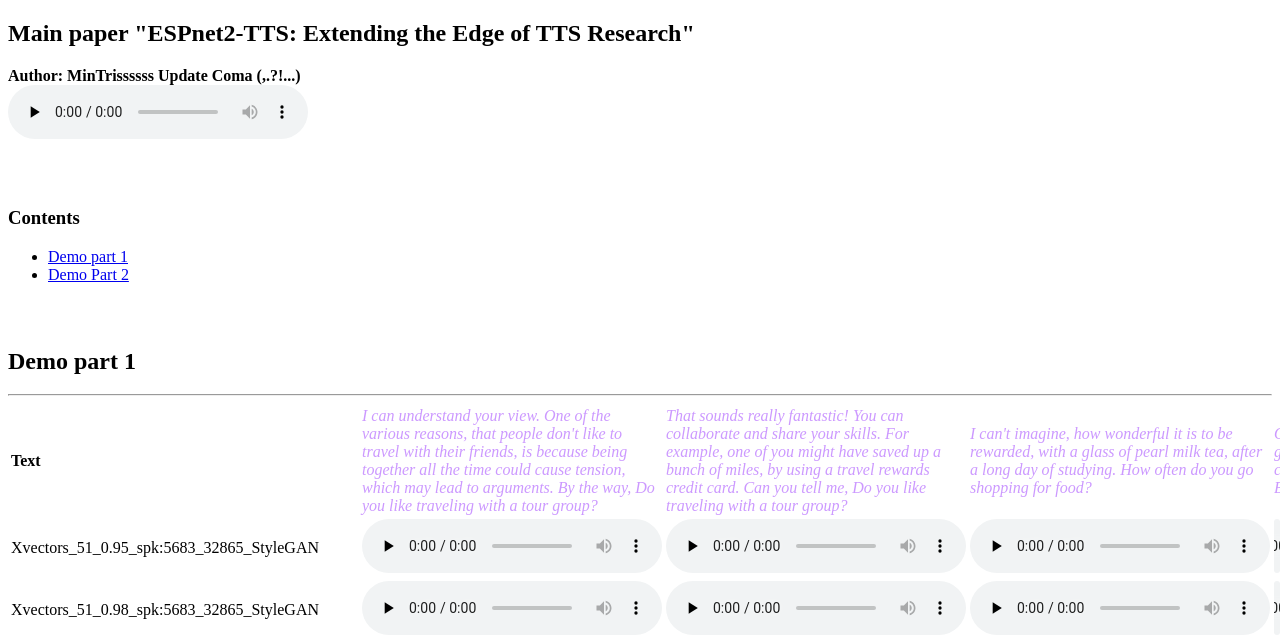
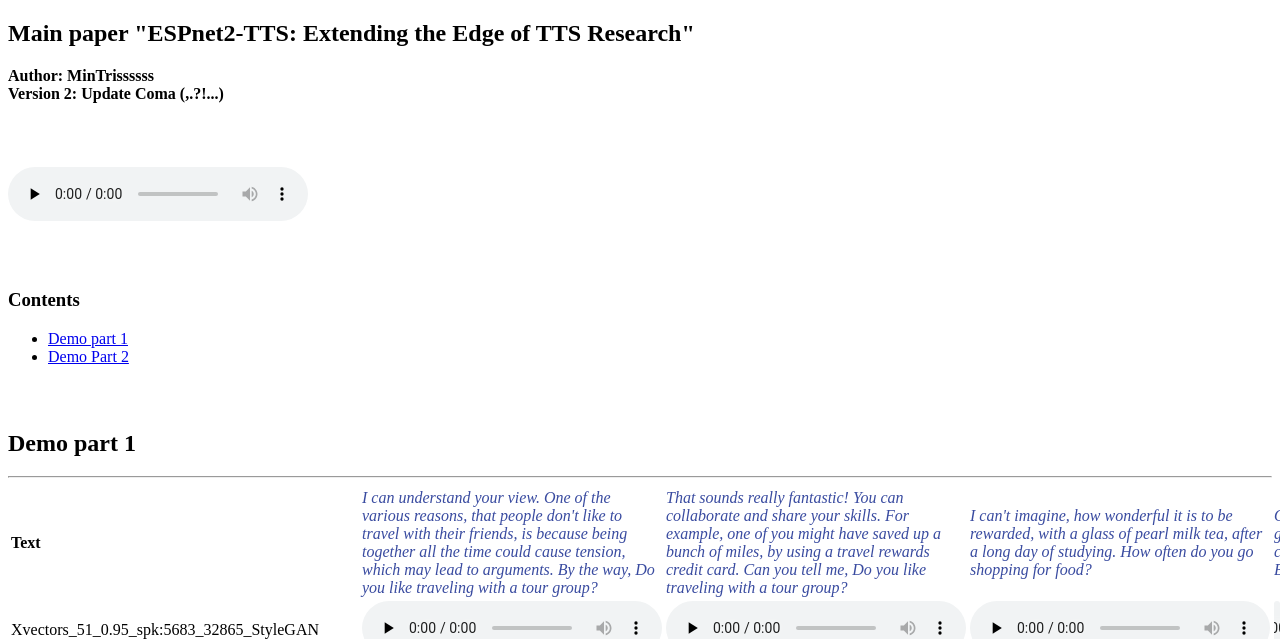
Before and after one commit to tritran1507/audio, a plain HTML site: page index.html in a window 1280 px wide. Shown: the top 639 px of the page. Drawn offline with Linux system fonts and the light colour scheme.

Commit message:
update html

```diff
--- a/index.html
+++ b/index.html
@@ -12,7 +12,7 @@
       }
       .text {
         font-style: italic;
-        color: #CC99FF;
+        color: #394BA0;
       }
     </style>
   </head>
@@ -24,7 +24,9 @@
     </article>
     <div>
       <b>Author: MinTrissssss </b>
-      <b>Update Coma (,.?!...) </b>
+      <div>
+      <b>Version 2: Update Coma (,.?!...) </b>
+      </div>
       <div>
         <audio controls preload="none"><source src="wavs/tri_intro.wav"></audio>
       </div>
```
